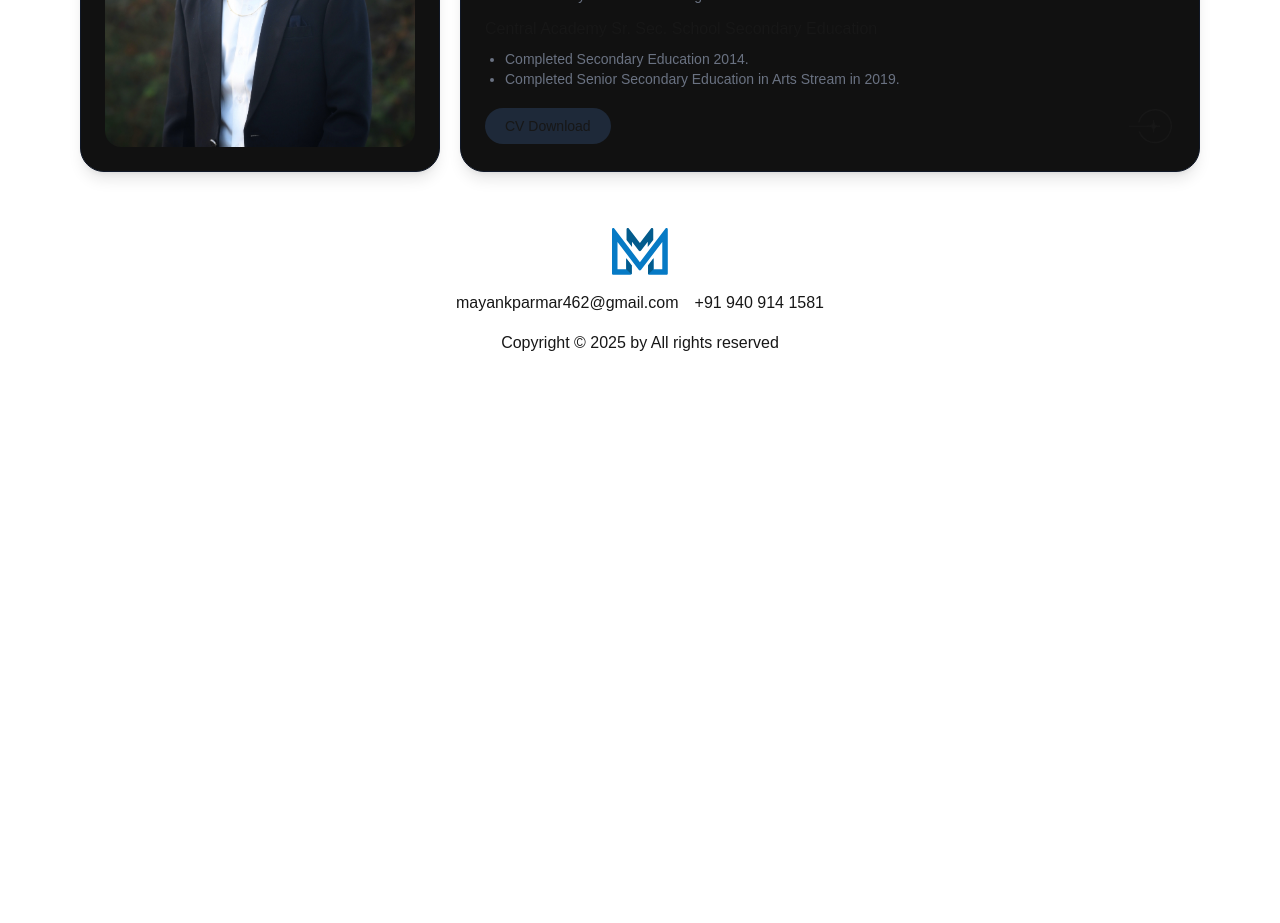
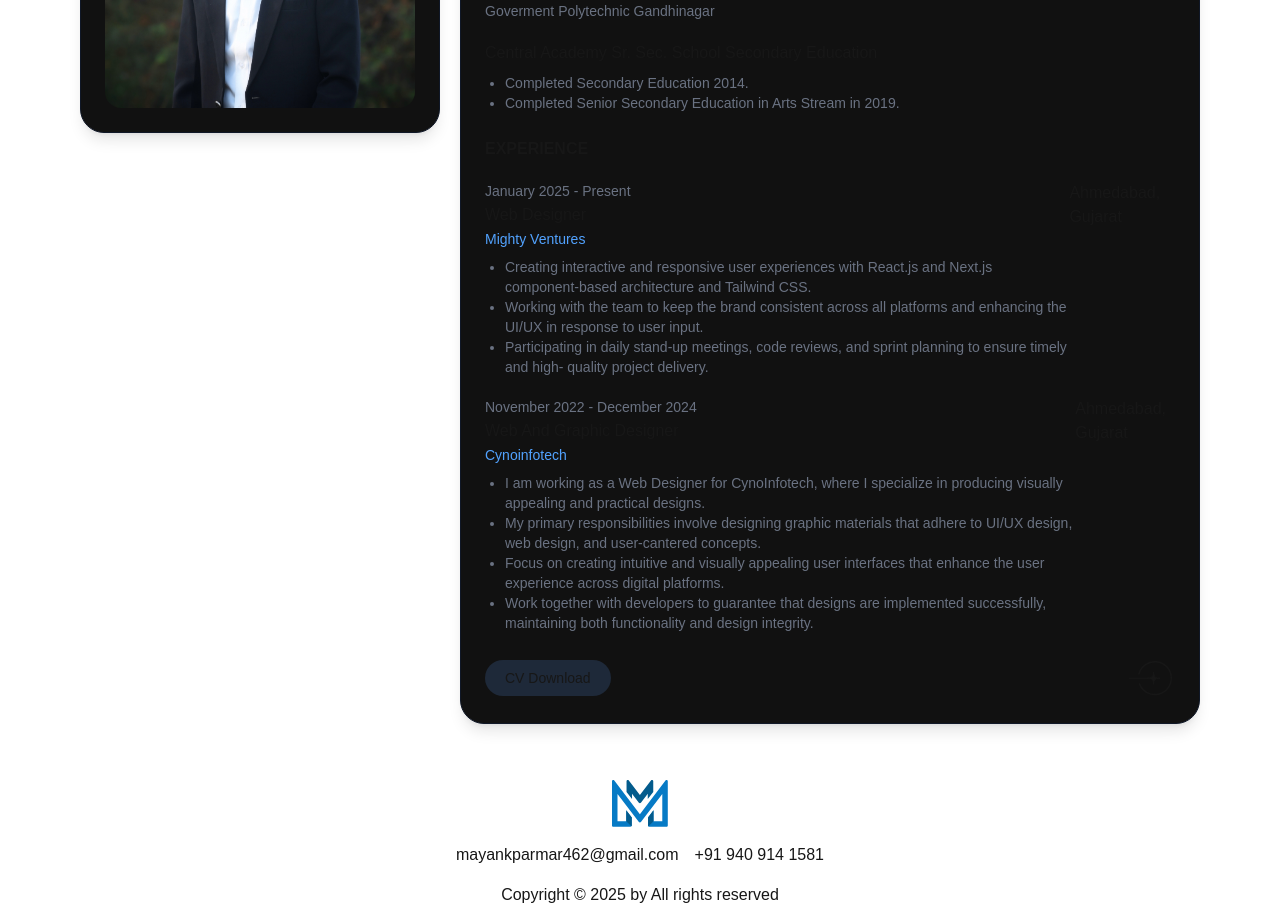
Before and after one commit to mynkp01/mayank_portfolio, a Next.js app: page /about-me in a window 1280 px wide. Shown: the part 380-1303 px from the top of the page. Before the commit the page ends 800 px from the top, so only its background shows below. Built offline with nearby package versions, Linux system fonts and the light colour scheme.

Commit message:
upadate new code

```diff
--- a/package.json
+++ b/package.json
@@ -9,6 +9,7 @@
     "lint": "next lint"
   },
   "dependencies": {
+    "axios": "^1.10.0",
     "class-variance-authority": "^0.7.1",
     "clsx": "^2.1.1",
     "lucide-react": "^0.511.0",
--- a/src/app/about-me/page.tsx
+++ b/src/app/about-me/page.tsx
@@ -7,7 +7,7 @@ function page() {
   return (
     <div className='max-w-6xl mx-auto flex flex-col items-center gap-5 px-4 my-10'>
         <div className='grid md:grid-cols-3 gap-5 w-full'>
-            <div className="group bg-[#111111] rounded-3xl p-6 w-full shadow-lg border border-gray-900">
+            <div className="group sticky top-[120px] bg-[#111111] rounded-3xl p-6 w-full h-fit shadow-lg border border-gray-900">
                 <Image
                     src={Mayank.src}
                     alt="Mayank"
@@ -16,8 +16,8 @@ function page() {
                     className="object-cover rounded-2xl w-full h-full"
                 />
             </div>
-            <div className='md:col-span-2 flex flex-col gap-4 justify-between group bg-[#111111] rounded-3xl p-6 w-full shadow-lg border border-gray-900'>
-                <div className="flex flex-col gap-3">
+            <div className='md:col-span-2 flex flex-col gap-6 justify-between group bg-[#111111] rounded-3xl p-6 w-full shadow-lg border border-gray-900'>
+                <div className="flex flex-col gap-5">
                     <div>
                         <p className="text-xs uppercase text-gray-400">A Web Designer</p>
                         <h2 className="text-4xl font-semibold leading-tight">
@@ -45,6 +45,47 @@ function page() {
                         </ul>
                     </div>
                 </div>
+                <div className="flex flex-col gap-5">
+                    <h4 className='font-semibold'>EXPERIENCE</h4>
+                    <div className='flex justify-between'>
+                        <div className='space-y-2'>
+                            <div className='space-y-0.5'>
+                                <p className="text-sm text-gray-500">January 2025 - Present</p>
+                                <p className='text-base font-medium'>Web Designer</p>
+                                <p className="text-sm text-blue-400">Mighty Ventures</p>
+                            </div>
+                            <ul className='list-disc text-sm text-gray-500 ml-5'>
+                                <li>Creating interactive and responsive user experiences with React.js and Next.js component-based
+                                    architecture and Tailwind CSS.</li>
+                                <li>Working with the team to keep the brand consistent across all platforms and enhancing the UI/UX in
+                                    response to user input.</li>
+                                <li>Participating in daily stand-up meetings, code reviews, and sprint planning to ensure timely and high-
+                                    quality project delivery.</li>
+                            </ul>
+                        </div>
+                        <p className='text-base font-medium'>Ahmedabad, Gujarat</p>
+                    </div>
+                    <div className='flex justify-between'>
+                        <div className='space-y-2'>
+                            <div className='space-y-0.5'>
+                                <p className="text-sm text-gray-500">November 2022 - December 2024</p>
+                                <p className='text-base font-medium'>Web And Graphic Designer</p>
+                                <p className="text-sm text-blue-400">Cynoinfotech</p>
+                            </div>
+                            <ul className='list-disc text-sm text-gray-500 ml-5'>
+                                <li>I am working as a Web Designer for CynoInfotech, where I specialize in producing visually appealing
+                                    and practical designs.</li>
+                                <li>My primary responsibilities involve designing graphic materials that adhere to UI/UX design, web
+                                    design, and user-cantered concepts.</li>
+                                <li>Focus on creating intuitive and visually appealing user interfaces that enhance the user experience across
+                                    digital platforms.</li>
+                                <li>Work together with developers to guarantee that designs are implemented successfully, maintaining both
+                                    functionality and design integrity.</li>
+                            </ul>
+                        </div>
+                        <p className='text-base font-medium'>Ahmedabad, Gujarat</p>
+                    </div>
+                </div>
                 <div className="flex items-center justify-between w-full">
                     <Link href={"/mayank-parmar-cv.pdf"} download={true} className="bg-gray-800 h-fit px-5 py-2 rounded-full text-sm cursor-pointer hover:text-black hover:bg-white transition">
                     CV Download
--- a/src/app/projects/page.tsx
+++ b/src/app/projects/page.tsx
@@ -1,4 +1,4 @@
-import { ArrowIcon, Cynoinfotech, EkamNgo, EventBazaar, MergeExperinace, NextKart, Ratnaafin, Tunex, ZeroTime } from '@/assets'
+import { ArrowIcon, Cynoinfotech, EkamNgo, EventBazaar, Hylunia, HyluniaPro, MergeExperinace, NextKart, Ratnaafin, Tunex, ZeroTime } from '@/assets'
 import Image from 'next/image'
 import Link from 'next/link'
 import React from 'react'
@@ -13,7 +13,7 @@ const Project =[
   {
     image: Ratnaafin.src,
     title: "NextJs, Web Design",
-    name: "Event Bazaar",
+    name: "Ratnaafin",
     path: "https://www.ratnaafin.com/"
   },
   {
@@ -51,6 +51,18 @@ const Project =[
     title: "WordPress, Web Design",
     name: "Ekam Ngo",
     path: "https://ekam.ngo/"
+  },
+  {
+    image: Hylunia.src,
+    title: "Magento, Web Design",
+    name: "Hylunia",
+    path: "https://hylunia.com/"
+  },
+  {
+    image: HyluniaPro.src,
+    title: "Magento, Web Design",
+    name: "Hylunia Pro",
+    path: "https://www.hyluniapro.com/"
   }
 ]
 
--- a/src/assets/index.tsx
+++ b/src/assets/index.tsx
@@ -21,6 +21,8 @@ import EkamNgo from "./other/EkamNgo.png";
 import Cynoinfotech from "./other/Cynoinfotech.png";
 import NextKart from "./other/NextKart.png";
 import Tunex from "./other/Tunex.png";
+import HyluniaPro from "./other/HyluniaPro.png";
+import Hylunia from "./other/Hylunia.png";
 
 
 
@@ -52,7 +54,9 @@ export {
   EkamNgo,
   Cynoinfotech,
   Tunex,
-  NextKart
+  NextKart,
+  HyluniaPro,
+  Hylunia
 };
 
 export {
```
Also changed, not shown: src/app/contact-us/page.tsx (+102 -13 lines), 1 other file (tests, documents, lock files or other folders).
